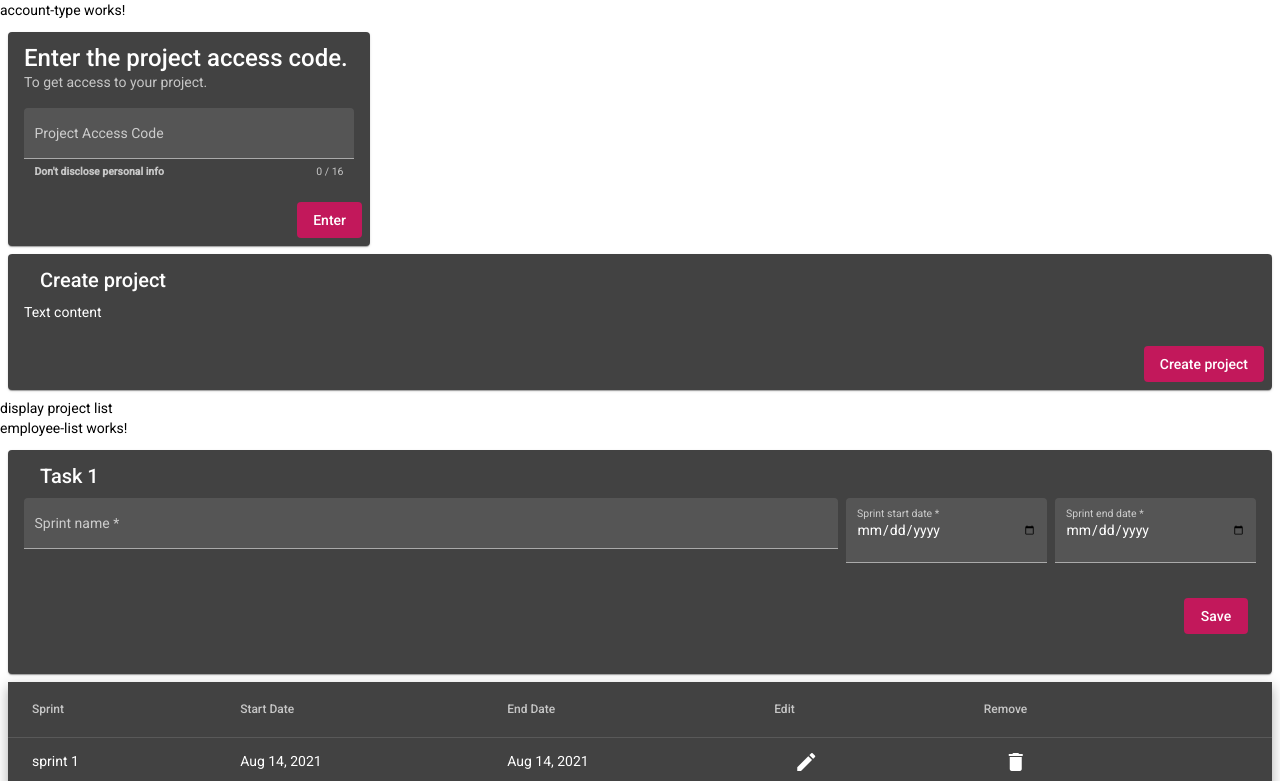
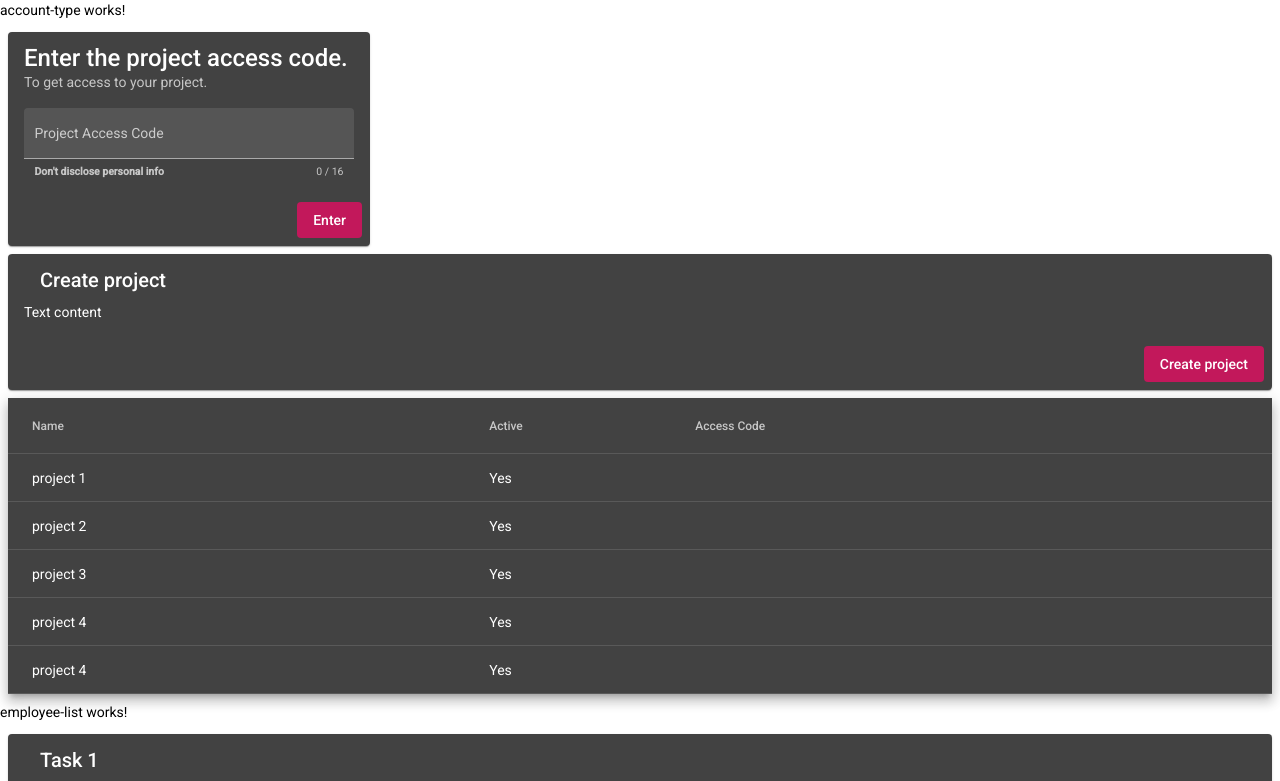
Before and after one commit to Bradoqguido/AngularSprintManager, an Angular app: page / in a window 1280 px wide. Shown: the top 781 px of the page. Built offline with nearby package versions, Linux system fonts and the light colour scheme.

Commit message:
Implemented project list component and general fix

```diff
--- a/src/app/interfaces/project.interface.ts
+++ b/src/app/interfaces/project.interface.ts
@@ -1,4 +1,4 @@
-export interface project {
+export interface Project {
   id: number,
   name: string,
   idManager: string,
--- a/src/app/modules/project/components/project-list/project-list.component.html
+++ b/src/app/modules/project/components/project-list/project-list.component.html
@@ -1,2 +1,41 @@
-display project list
-<app-employee-list></app-employee-list>
+<div style="margin: 8px;">
+  <table mat-table [dataSource]="dataSource" class="mat-elevation-z8 demo-table">
+
+    <!-- Name Column -->
+    <ng-container matColumnDef="name">
+      <th mat-header-cell *matHeaderCellDef>Name</th>
+      <td mat-cell *matCellDef="let element">{{element.name}}</td>
+    </ng-container>
+
+    <!-- Access Code Column -->
+    <ng-container matColumnDef="accessCode">
+      <th mat-header-cell *matHeaderCellDef>Access Code</th>
+      <td mat-cell *matCellDef="let element">{{element.accessCode}}</td>
+    </ng-container>
+
+    <!-- Active Column -->
+    <ng-container matColumnDef="active">
+      <th mat-header-cell *matHeaderCellDef>Active</th>
+      <td mat-cell *matCellDef="let element">{{element.active ? 'Yes' : 'No'}}</td>
+    </ng-container>
+
+    <!-- Edit Column -->
+    <ng-container matColumnDef="edit">
+      <th mat-header-cell *matHeaderCellDef>Edit</th>
+      <td mat-cell *matCellDef="let element" style="text-align: left;">
+        <button mat-button (click)="edit(element)"><mat-icon class="mat-18">edit</mat-icon></button>
+      </td>
+    </ng-container>
+
+    <!-- Remove Column -->
+    <ng-container matColumnDef="remove">
+      <th mat-header-cell *matHeaderCellDef>Remove</th>
+      <td mat-cell *matCellDef="let element" style="text-align: left;">
+        <button mat-button (click)="remove(element)"><mat-icon class="mat-18">delete</mat-icon></button>
+      </td>
+    </ng-container>
+
+    <tr mat-header-row *matHeaderRowDef="displayedColumns"></tr>
+    <tr mat-row *matRowDef="let row; columns: displayedColumns;"></tr>
+  </table>
+</div>
--- a/src/app/modules/project/components/project-list/project-list.component.scss
+++ b/src/app/modules/project/components/project-list/project-list.component.scss
@@ -0,0 +1,47 @@
+table {
+  width: 100%;
+}
+
+tr.detail-row {
+  height: 0;
+}
+
+tr.element-row:not(.expanded-row):hover {
+  background: whitesmoke;
+}
+
+tr.element-row:not(.expanded-row):active {
+  background: #efefef;
+}
+
+.element-row td {
+  border-bottom-width: 0;
+}
+
+.element-detail {
+  overflow: hidden;
+  display: flex;
+}
+
+.element-diagram {
+  min-width: 80px;
+  border: 2px solid black;
+  padding: 8px;
+  font-weight: lighter;
+  margin: 8px 0;
+  height: 104px;
+}
+
+.element-symbol {
+  font-weight: bold;
+  font-size: 40px;
+  line-height: normal;
+}
+
+.element-description {
+  padding: 16px;
+}
+
+.element-description-attribution {
+  opacity: 0.5;
+}
--- a/src/app/modules/project/components/project-list/project-list.component.ts
+++ b/src/app/modules/project/components/project-list/project-list.component.ts
@@ -1,4 +1,12 @@
-import { Component, OnInit } from '@angular/core';
+import { Component, EventEmitter, Input, OnInit, Output, ViewChild } from '@angular/core';
+import { MatTable } from '@angular/material/table';
+import { Project } from './../../../../interfaces/project.interface';
+
+const PROJECT_COLUMNS = [
+  'name',
+  'active',
+  'accessCode'
+];
 
 @Component({
   selector: 'app-project-list',
@@ -7,9 +15,41 @@ import { Component, OnInit } from '@angular/core';
 })
 export class ProjectListComponent implements OnInit {
 
+  // Receives the data from the parent component.
+  @Input() lstProject: Project[] = [];
+  @Output() eventEmitter: any = new EventEmitter();
+
+  displayedColumns: string[] = PROJECT_COLUMNS;
+
+  // Declare the data source as undefined to add data on ngOnInit.
+  dataSource = [...this.lstProject];
+
+  expandedElement?: Project | null;
+
+  @ViewChild(MatTable) table: any;
+
   constructor() { }
 
   ngOnInit(): void {
+    // Add data from the parent component on the dataSource.
+    this.dataSource = [...this.lstProject];
+  }
+
+  ngOnChanges() {
+    // Add data from the parent component on the dataSource.
+    this.dataSource = [...this.lstProject];
+  }
+
+  remove(row: any): void {
+    const index = this.dataSource.indexOf(row, 0);
+    if (index > -1) {
+      this.dataSource.splice(index, 1);
+    }
+    this.table.renderRows();
+  }
+
+  edit(project: Project) {
+    this.eventEmitter.emit(project);
   }
 
 }
--- a/src/app/modules/project/components/project-view/project-view.component.html
+++ b/src/app/modules/project/components/project-view/project-view.component.html
@@ -1,2 +1,3 @@
 <app-project-edit></app-project-edit>
-<app-project-list></app-project-list>
+<app-project-list [lstProject]="lstProject"></app-project-list>
+<app-employee-list></app-employee-list>
--- a/src/app/modules/project/components/project-view/project-view.component.ts
+++ b/src/app/modules/project/components/project-view/project-view.component.ts
@@ -1,4 +1,6 @@
 import { Component, OnInit } from '@angular/core';
+import { Project } from 'src/app/interfaces/project.interface';
+import { ProjectViewService } from './project-view.service';
 
 @Component({
   selector: 'app-project-view',
@@ -6,10 +8,14 @@ import { Component, OnInit } from '@angular/core';
   styleUrls: ['./project-view.component.scss']
 })
 export class ProjectViewComponent implements OnInit {
+  project: any;
+  lstProject: Project[] = this.svc.getProjectList();
 
-  constructor() { }
+  constructor(private svc: ProjectViewService) { }
 
   ngOnInit(): void {
   }
-
+  getProject(project: any) {
+    this.lstProject = project;
+  }
 }
--- a/src/app/modules/project/components/project-view/project-view.service.ts
+++ b/src/app/modules/project/components/project-view/project-view.service.ts
@@ -1,4 +1,5 @@
 import { Injectable } from '@angular/core';
+import { Project } from 'src/app/interfaces/project.interface';
 
 @Injectable({
   providedIn: 'root'
@@ -6,4 +7,44 @@ import { Injectable } from '@angular/core';
 export class ProjectViewService {
 
   constructor() { }
+
+  getProjectList(): Project[] {
+    return [
+      {
+        id: 1,
+        name: 'project 1',
+        idManager: '1',
+        accessCode: '',
+        active: true
+      },
+      {
+        id: 2,
+        name: 'project 2',
+        idManager: '1',
+        accessCode: '',
+        active: true
+      },
+      {
+        id: 3,
+        name: 'project 3',
+        idManager: '1',
+        accessCode: '',
+        active: true
+      },
+      {
+        id: 4,
+        name: 'project 4',
+        idManager: '1',
+        accessCode: '',
+        active: true
+      },
+      {
+        id: 4,
+        name: 'project 4',
+        idManager: '1',
+        accessCode: '',
+        active: true
+      }
+    ];
+  }
 }
--- a/src/app/modules/sprint/components/sprint-edit/sprint-edit.component.html
+++ b/src/app/modules/sprint/components/sprint-edit/sprint-edit.component.html
@@ -30,10 +30,11 @@
           </div>
         </div>
 
+      </mat-card-content>
+
         <mat-card-actions align="end" style="margin: 8px;">
           <button mat-flat-button color="primary" type="submit">Save</button>
         </mat-card-actions>
-      </mat-card-content>
     </div>
   </form>
 </mat-card>
--- a/src/app/modules/sprint/components/sprint-list/sprint-list.component.ts
+++ b/src/app/modules/sprint/components/sprint-list/sprint-list.component.ts
@@ -1,5 +1,4 @@
 import { Component, EventEmitter, Input, OnInit, Output, ViewChild } from '@angular/core';
-import { animate, state, style, transition, trigger } from '@angular/animations';
 import { MatTable } from '@angular/material/table';
 import { Sprint } from '../../../../interfaces/sprint.interface';
 
```
Also changed, not shown: src/app/modules/project/project.module.ts (+8 -0 lines).
